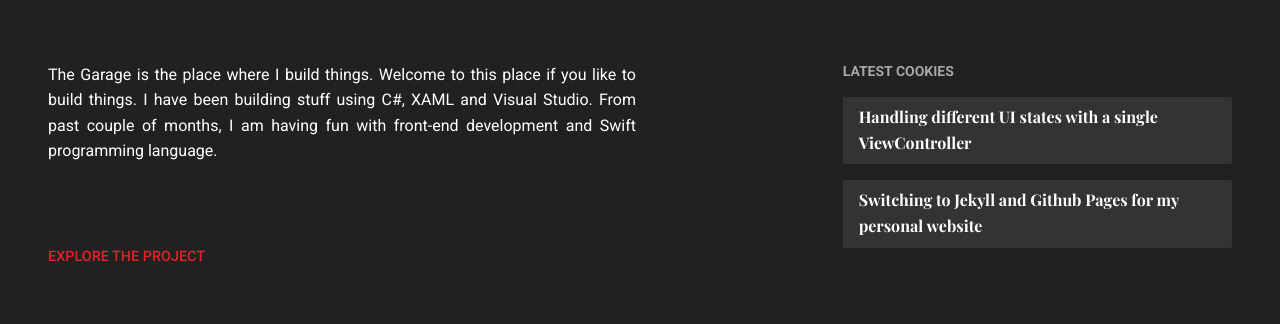
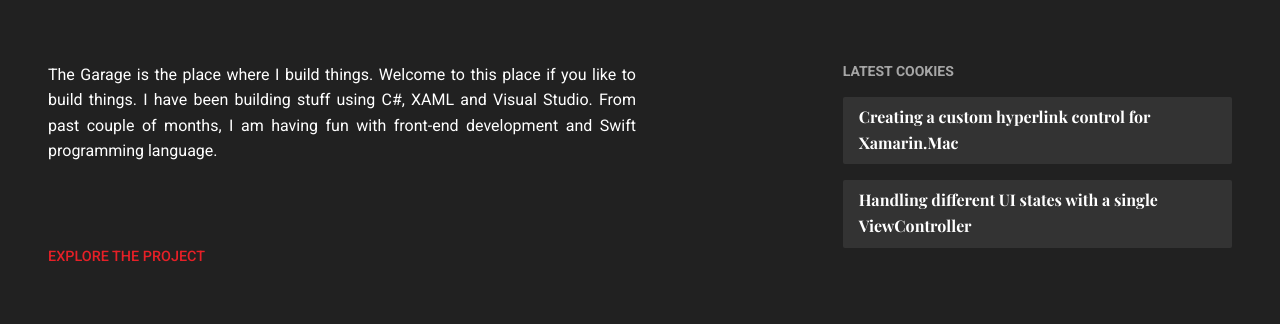
Before and after one commit to AnaghSharma/anaghsharma.github.io, a Jekyll site: the page built from index.html, in a window 1280 px wide and 900 px high, scrolled down 4665 px. Shown: the part 154-478 px from the top of the window. Built offline with Jekyll 4.4.1, drawn with Linux system fonts in a browser that asks for light colours; nearby versions of some CDN libraries.

Commit message:
Added hyperlink blogpost to The Garage

```diff
--- a/_pages/garage.html
+++ b/_pages/garage.html
@@ -34,8 +34,11 @@ keywords: anagh sharma, design, development, designer
         <div class="row">
             <ul class="no-bullet">
               <li class="blog-list mv3 pv3 ph3">
-                <a href="{{ site.url }}/blog/the-state-of-stateful-ui/" class="heading font-content font-secondary-bold f4 lh-title">Handling different UI states with a single ViewController</a>
+                <a href="{{ site.url }}/blog/creating-a-hyperlink-control-for-xamarin-mac/" class="heading font-content font-secondary-bold f4 lh-title">Creating a custom hyperlink control for Xamarin.Mac</a>
               </li>
+              <li class="blog-list mv3 pv3 ph3">
+                  <a href="{{ site.url }}/blog/the-state-of-stateful-ui/" class="heading font-content font-secondary-bold f4 lh-title">Handling different UI states with a single ViewController</a>
+                </li>
               <li class="blog-list mv3 pv3 ph3">
                 <a href="{{ site.url }}/blog/switching-to-jekyll-and-github-pages/" class="heading font-content font-secondary-bold f4 lh-title">Switching to Jekyll and Github Pages for my personal website</a>
               </li>
--- a/index.html
+++ b/index.html
@@ -157,11 +157,11 @@ keywords: design, portfolio, development, designer
       <div class="large-4 medium-5 columns">
           <h6 class="mt3 f6 font-bold font-secondary">LATEST COOKIES</h6>
         <ul class="no-bullet">
+            <li class="blog-list mv3 pv2 ph3">
+                <a href="{{ site.url }}/blog/creating-a-hyperlink-control-for-xamarin-mac/" class="heading font-content font-secondary-bold f5 lh-title">Creating a custom hyperlink control for Xamarin.Mac</a>
+              </li>
           <li class="blog-list mv3 pv2 ph3">
             <a href="{{ site.url }}/blog/the-state-of-stateful-ui/" class="heading font-content font-secondary-bold f5 lh-title">Handling different UI states with a single ViewController</a>
-          </li>
-          <li class="blog-list mv3 pv2 ph3">
-            <a href="{{ site.url }}/blog/switching-to-jekyll-and-github-pages/" class="heading font-content font-secondary-bold f5 lh-title">Switching to Jekyll and Github Pages for my personal website</a>
           </li>
         </ul>
       </div>
```
